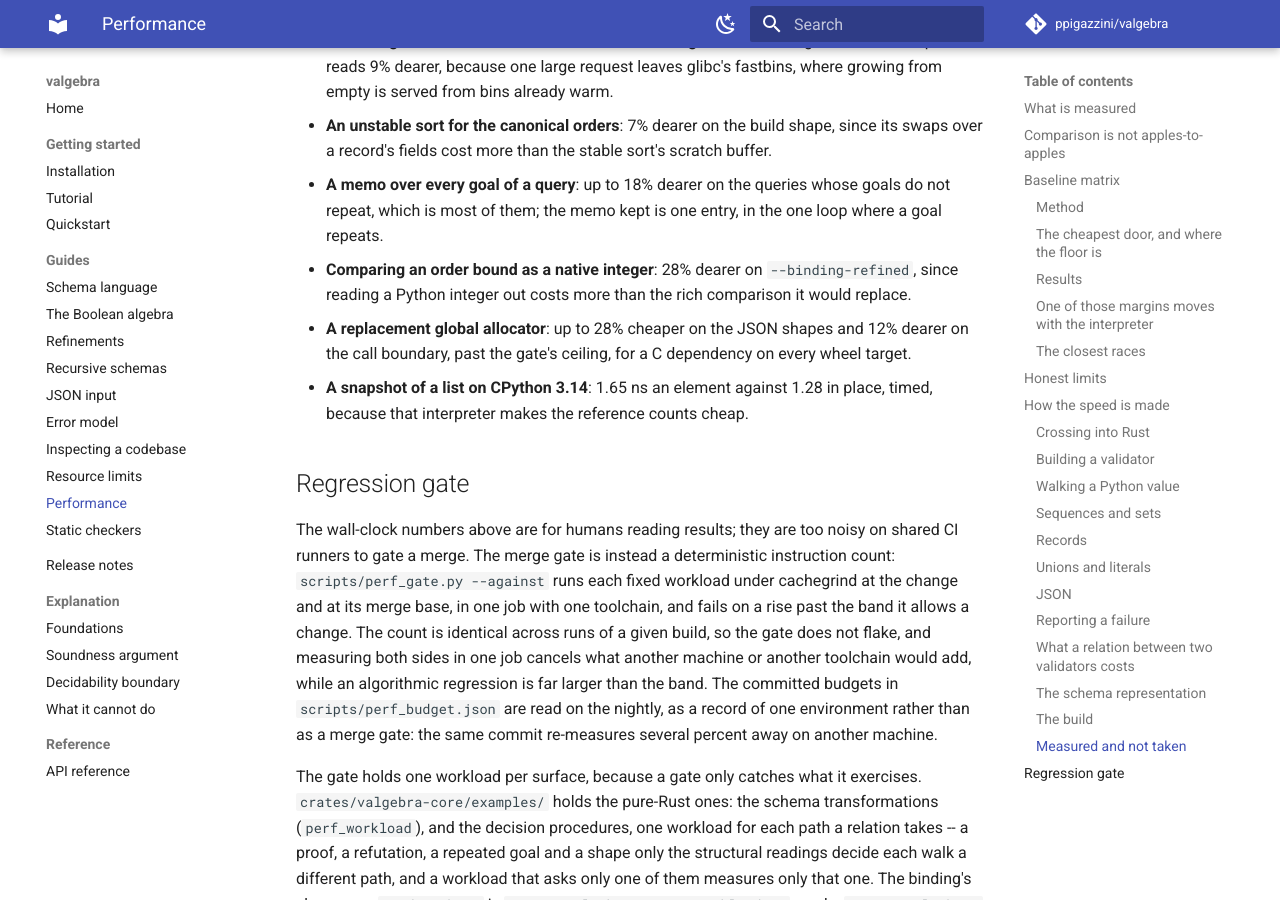
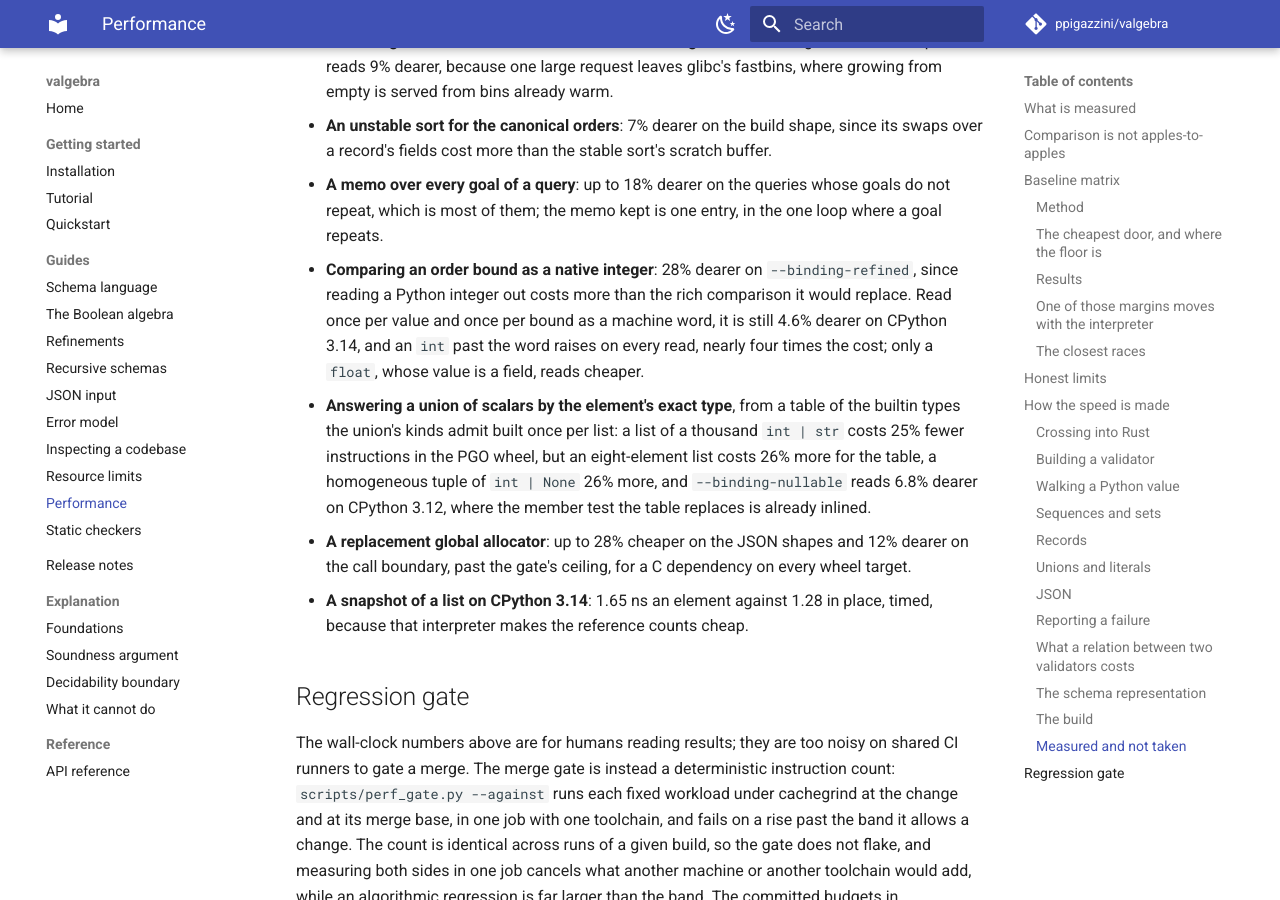
Before and after one commit to ppigazzini/valgebra, an MkDocs documentation site: the page built from docs/11-performance.md, in a window 1280 px wide and 900 px high, scrolled down 18311 px. Built offline with MkDocs 1.6.1 and Material for MkDocs 9.7.7, drawn with Linux system fonts in a browser that asks for light colours; comment, search, counter and statistics services are not loaded.

Commit message:
docs: the performance page names two readings measured and not taken
Comparing an order bound as a machine word, with the value read once and
each bound once, reads 4.6% dearer on CPython 3.14 than the rich comparison,
and an `int` past the word raises on every read; a `float`, whose value is a
field, is the one operand it serves. Answering a union of scalars by the
element's exact type, from a table built once per list, serves a long list of
`int | str` in the PGO wheel and costs a short list, a homogeneous tuple and
`--binding-nullable` on 3.12, where the member test it replaces is inlined.
Each is named beside the readings already refused, with its figures, so the
next proposal starts from them.

```diff
--- a/docs/11-performance.md
+++ b/docs/11-performance.md
@@ -841,7 +841,16 @@ gate holds, under `scripts/perf_gate.py --against` unless it says otherwise:
   the one loop where a goal repeats.
 - **Comparing an order bound as a native integer**: 28% dearer on
   `--binding-refined`, since reading a Python integer out costs more than the
-  rich comparison it would replace.
+  rich comparison it would replace. Read once per value and once per bound as
+  a machine word, it is still 4.6% dearer on CPython 3.14, and an `int` past
+  the word raises on every read, nearly four times the cost; only a `float`,
+  whose value is a field, reads cheaper.
+- **Answering a union of scalars by the element's exact type**, from a table
+  of the builtin types the union's kinds admit built once per list: a list of a
+  thousand `int | str` costs 25% fewer instructions in the PGO wheel, but an
+  eight-element list costs 26% more for the table, a homogeneous tuple of
+  `int | None` 26% more, and `--binding-nullable` reads 6.8% dearer on CPython
+  3.12, where the member test the table replaces is already inlined.
 - **A replacement global allocator**: up to 28% cheaper on the JSON shapes and
   12% dearer on the call boundary, past the gate's ceiling, for a C dependency
   on every wheel target.
```
